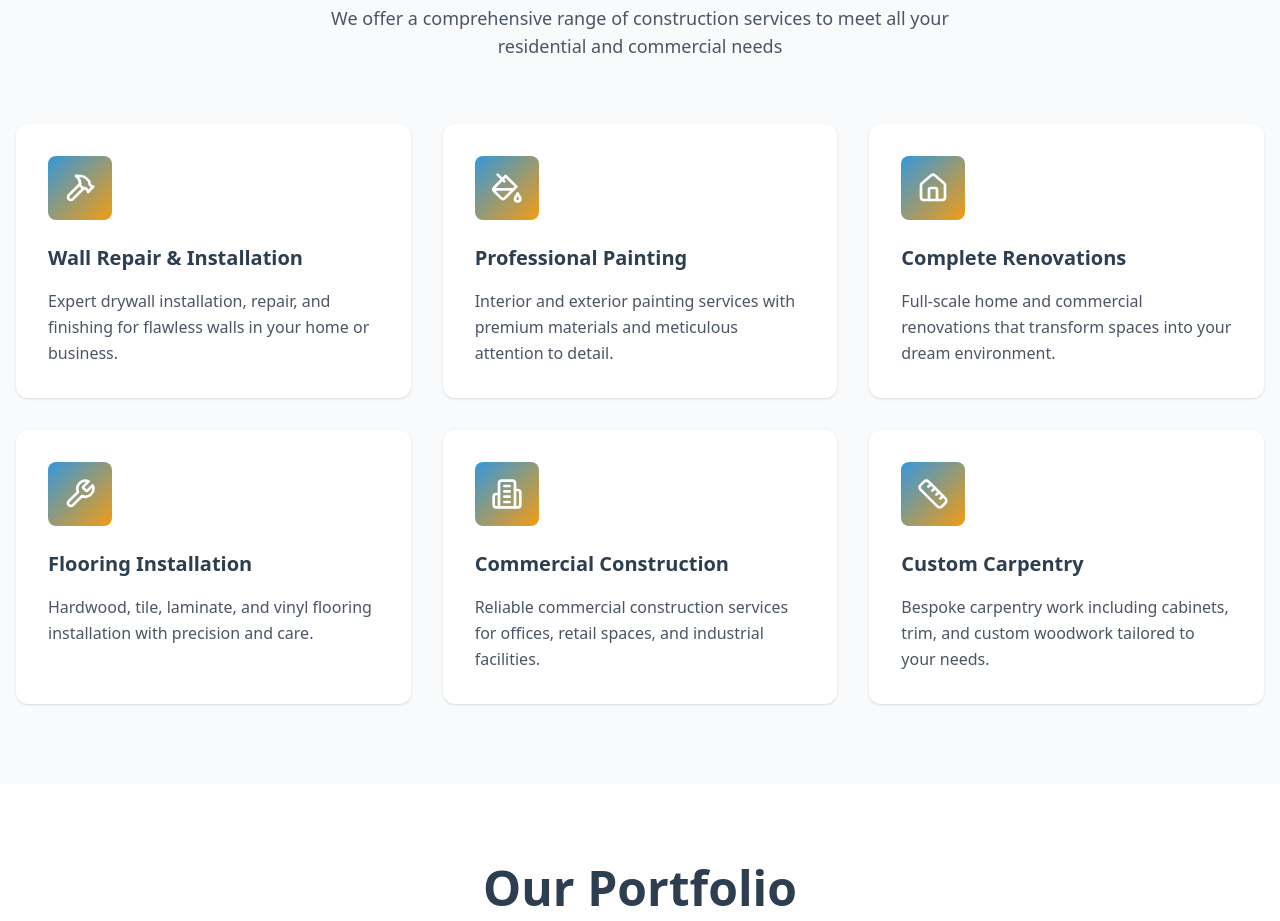
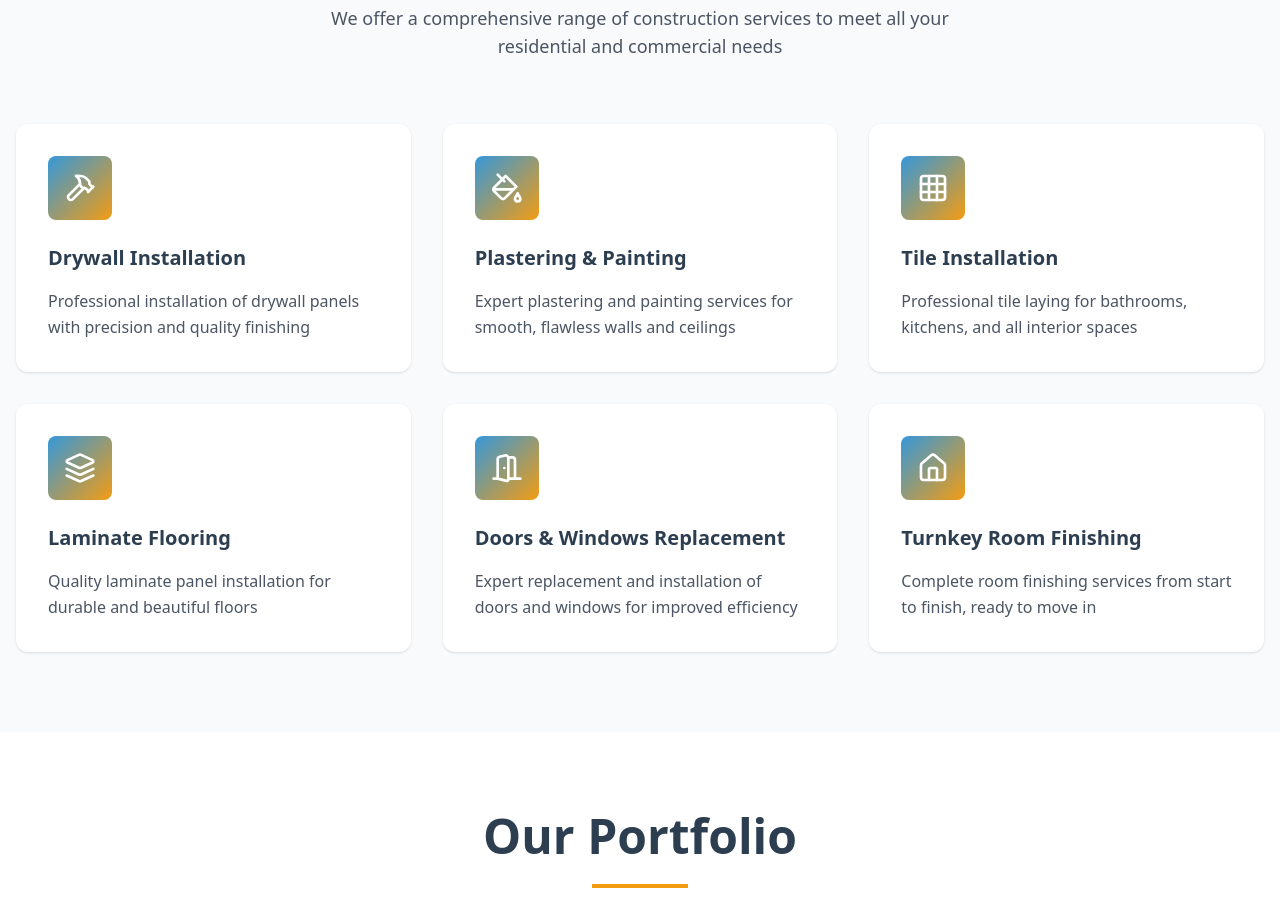
Before and after one commit to AlexBelz123/construction, a React (Vite) app: page / in a window 1280 px wide. Shown: the part 1740-2661 px from the top of the page. Built offline with nearby package versions, Linux system fonts and the light colour scheme.

Commit message:
updated services. fixed navigation

```diff
--- a/src/components/Contact.tsx
+++ b/src/components/Contact.tsx
@@ -108,12 +108,12 @@ export default function Contact() {
             })}
 
             <div className="mt-8 p-6 bg-gradient-to-br from-[#2C3E50] to-[#3498DB] rounded-lg text-white">
-              <h4 className="text-xl font-bold mb-2">Business Hours</h4>
+              <h4 className="text-xl font-bold mb-2">{t('contact.businessHours.title')}</h4>
               <p className="text-gray-200">
-                Monday - Friday: 8:00 AM - 6:00 PM
+                {t('contact.businessHours.weekdays')}
               </p>
-              <p className="text-gray-200">Saturday: 9:00 AM - 4:00 PM</p>
-              <p className="text-gray-200">Sunday: Closed</p>
+              <p className="text-gray-200">{t('contact.businessHours.saturday')}</p>
+              <p className="text-gray-200">{t('contact.businessHours.sunday')}</p>
             </div>
           </div>
         </div>
--- a/src/components/Footer.tsx
+++ b/src/components/Footer.tsx
@@ -34,7 +34,7 @@ export default function Footer() {
 
           {/* Quick Links */}
           <div>
-            <h4 className="text-lg font-semibold mb-4">Quick Links</h4>
+            <h4 className="text-lg font-semibold mb-4">{t('footer.quickLinks')}</h4>
             <ul className="space-y-2">
               {[
                 { name: t('nav.home'), href: 'home' },
@@ -56,7 +56,7 @@ export default function Footer() {
 
           {/* Social Media */}
           <div>
-            <h4 className="text-lg font-semibold mb-4">Follow Us</h4>
+            <h4 className="text-lg font-semibold mb-4">{t('footer.followUs')}</h4>
             <div className="flex space-x-4">
               {socialLinks.map((social) => {
                 const Icon = social.icon;
--- a/src/components/Services.tsx
+++ b/src/components/Services.tsx
@@ -1,37 +1,40 @@
 import { Card, CardContent } from "@/components/ui/card";
-import { Hammer, PaintBucket, Home, Wrench, Building2, Ruler } from "lucide-react";
+import { Hammer, PaintBucket, Grid3x3, Layers, DoorOpen, Home } from "lucide-react";
+import { useTranslation } from "react-i18next";
 
 export default function Services() {
+  const { t } = useTranslation();
+
   const services = [
     {
       icon: Hammer,
-      title: "Wall Repair & Installation",
-      description: "Expert drywall installation, repair, and finishing for flawless walls in your home or business.",
+      titleKey: "services.drywall.title",
+      descriptionKey: "services.drywall.description",
     },
     {
       icon: PaintBucket,
-      title: "Professional Painting",
-      description: "Interior and exterior painting services with premium materials and meticulous attention to detail.",
+      titleKey: "services.painting.title",
+      descriptionKey: "services.painting.description",
+    },
+    {
+      icon: Grid3x3,
+      titleKey: "services.tiling.title",
+      descriptionKey: "services.tiling.description",
+    },
+    {
+      icon: Layers,
+      titleKey: "services.laminate.title",
+      descriptionKey: "services.laminate.description",
+    },
+    {
+      icon: DoorOpen,
+      titleKey: "services.windows.title",
+      descriptionKey: "services.windows.description",
     },
     {
       icon: Home,
-      title: "Complete Renovations",
-      description: "Full-scale home and commercial renovations that transform spaces into your dream environment.",
-    },
-    {
-      icon: Wrench,
-      title: "Flooring Installation",
-      description: "Hardwood, tile, laminate, and vinyl flooring installation with precision and care.",
-    },
-    {
-      icon: Building2,
-      title: "Commercial Construction",
-      description: "Reliable commercial construction services for offices, retail spaces, and industrial facilities.",
-    },
-    {
-      icon: Ruler,
-      title: "Custom Carpentry",
-      description: "Bespoke carpentry work including cabinets, trim, and custom woodwork tailored to your needs.",
+      titleKey: "services.turnkey.title",
+      descriptionKey: "services.turnkey.description",
     },
   ];
 
@@ -39,12 +42,12 @@ export default function Services() {
     <section id="services" className="py-20 bg-gray-50">
       <div className="container mx-auto px-4">
         <h2 className="text-4xl md:text-5xl font-bold text-[#2C3E50] text-center mb-6">
-          Our Services
+          {t('services.title')}
         </h2>
         <div className="w-24 h-1 bg-[#F39C12] mx-auto mb-12" />
 
         <p className="text-lg text-gray-600 text-center max-w-2xl mx-auto mb-16">
-          We offer a comprehensive range of construction services to meet all your residential and commercial needs
+          {t('services.subtitle')}
         </p>
 
         <div className="grid grid-cols-1 md:grid-cols-2 lg:grid-cols-3 gap-8">
@@ -60,10 +63,10 @@ export default function Services() {
                     <Icon className="w-8 h-8 text-white" />
                   </div>
                   <h3 className="text-xl font-bold text-[#2C3E50] mb-4 group-hover:text-[#3498DB] transition-colors">
-                    {service.title}
+                    {t(service.titleKey)}
                   </h3>
                   <p className="text-gray-600 leading-relaxed">
-                    {service.description}
+                    {t(service.descriptionKey)}
                   </p>
                 </CardContent>
               </Card>
--- a/src/locales/en.json
+++ b/src/locales/en.json
@@ -12,22 +12,30 @@
   },
   "services": {
     "title": "Our Services",
-    "subtitle": "We offer comprehensive construction solutions tailored to your needs",
-    "design": {
-      "title": "Design & Planning",
-      "description": "Expert architectural design and project planning services"
+    "subtitle": "We offer a comprehensive range of construction services to meet all your residential and commercial needs",
+    "drywall": {
+      "title": "Drywall Installation",
+      "description": "Professional installation of drywall panels with precision and quality finishing"
     },
-    "construction": {
-      "title": "Construction",
-      "description": "Quality construction services for all project types"
+    "painting": {
+      "title": "Plastering & Painting",
+      "description": "Expert plastering and painting services for smooth, flawless walls and ceilings"
     },
-    "renovation": {
-      "title": "Renovation",
-      "description": "Transform existing spaces with our renovation expertise"
+    "tiling": {
+      "title": "Tile Installation",
+      "description": "Professional tile laying for bathrooms, kitchens, and all interior spaces"
     },
-    "consultation": {
-      "title": "Consultation",
-      "description": "Professional advice and guidance for your projects"
+    "laminate": {
+      "title": "Laminate Flooring",
+      "description": "Quality laminate panel installation for durable and beautiful floors"
+    },
+    "windows": {
+      "title": "Doors & Windows Replacement",
+      "description": "Expert replacement and installation of doors and windows for improved efficiency"
+    },
+    "turnkey": {
+      "title": "Turnkey Room Finishing",
+      "description": "Complete room finishing services from start to finish, ready to move in"
     }
   },
   "portfolio": {
@@ -97,6 +105,12 @@
       "email": "Email",
       "address": "Address"
     },
+    "businessHours": {
+      "title": "Business Hours",
+      "weekdays": "Monday - Friday: 8:00 AM - 6:00 PM",
+      "saturday": "Saturday: 9:00 AM - 4:00 PM",
+      "sunday": "Sunday: Closed"
+    },
     "form": {
       "name": "Your Name",
       "email": "Your Email",
@@ -109,6 +123,8 @@
   },
   "footer": {
     "rights": "All rights reserved.",
-    "tagline": "Building Excellence, Delivering Quality"
+    "tagline": "Building Excellence, Delivering Quality",
+    "quickLinks": "Quick Links",
+    "followUs": "Follow Us"
   }
 }
--- a/src/locales/pl.json
+++ b/src/locales/pl.json
@@ -12,22 +12,30 @@
   },
   "services": {
     "title": "Nasze Usługi",
-    "subtitle": "Oferujemy kompleksowe rozwiązania budowlane dostosowane do Twoich potrzeb",
-    "design": {
-      "title": "Projektowanie i Planowanie",
-      "description": "Eksperckie usługi projektowania architektonicznego i planowania projektów"
+    "subtitle": "Oferujemy kompleksowy zakres usług budowlanych, aby spełnić wszystkie Twoje potrzeby mieszkaniowe i komercyjne",
+    "drywall": {
+      "title": "Montaż Płyt G-K",
+      "description": "Profesjonalny montaż płyt gipsowo-kartonowych z precyzją i wysokiej jakości wykończeniem"
     },
-    "construction": {
-      "title": "Budownictwo",
-      "description": "Wysokiej jakości usługi budowlane dla wszystkich typów projektów"
+    "painting": {
+      "title": "Szpachlowanie i Malowanie",
+      "description": "Eksperckie usługi szpachlowania i malowania dla gładkich, bezbłędnych ścian i sufitów"
     },
-    "renovation": {
-      "title": "Renowacja",
-      "description": "Przekształć istniejące przestrzenie dzięki naszej ekspertyzie w renowacji"
+    "tiling": {
+      "title": "Układanie Płytek",
+      "description": "Profesjonalne układanie płytek w łazienkach, kuchniach i wszystkich przestrzeniach wewnętrznych"
     },
-    "consultation": {
-      "title": "Konsultacje",
-      "description": "Profesjonalne porady i wskazówki dla Twoich projektów"
+    "laminate": {
+      "title": "Układanie Paneli Laminowanych",
+      "description": "Wysokiej jakości montaż paneli laminowanych dla trwałych i pięknych podłóg"
+    },
+    "windows": {
+      "title": "Wymiana Drzwi i Okien",
+      "description": "Ekspercka wymiana i montaż drzwi oraz okien dla lepszej efektywności"
+    },
+    "turnkey": {
+      "title": "Wykończenia Pomieszczeń Pod Klucz",
+      "description": "Kompleksowe usługi wykończenia pomieszczeń od początku do końca, gotowe do zamieszkania"
     }
   },
   "portfolio": {
@@ -97,6 +105,12 @@
       "email": "E-mail",
       "address": "Adres"
     },
+    "businessHours": {
+      "title": "Godziny Pracy",
+      "weekdays": "Poniedziałek - Piątek: 8:00 - 18:00",
+      "saturday": "Sobota: 9:00 - 16:00",
+      "sunday": "Niedziela: Zamknięte"
+    },
     "form": {
       "name": "Twoje Imię",
       "email": "Twój E-mail",
@@ -109,6 +123,8 @@
   },
   "footer": {
     "rights": "Wszelkie prawa zastrzeżone.",
-    "tagline": "Budujemy Doskonałość, Dostarczamy Jakość"
+    "tagline": "Budujemy Doskonałość, Dostarczamy Jakość",
+    "quickLinks": "Szybkie Linki",
+    "followUs": "Śledź Nas"
   }
 }
```
Also changed, not shown: src/components/GalleryPage.tsx (+21 -5 lines).
